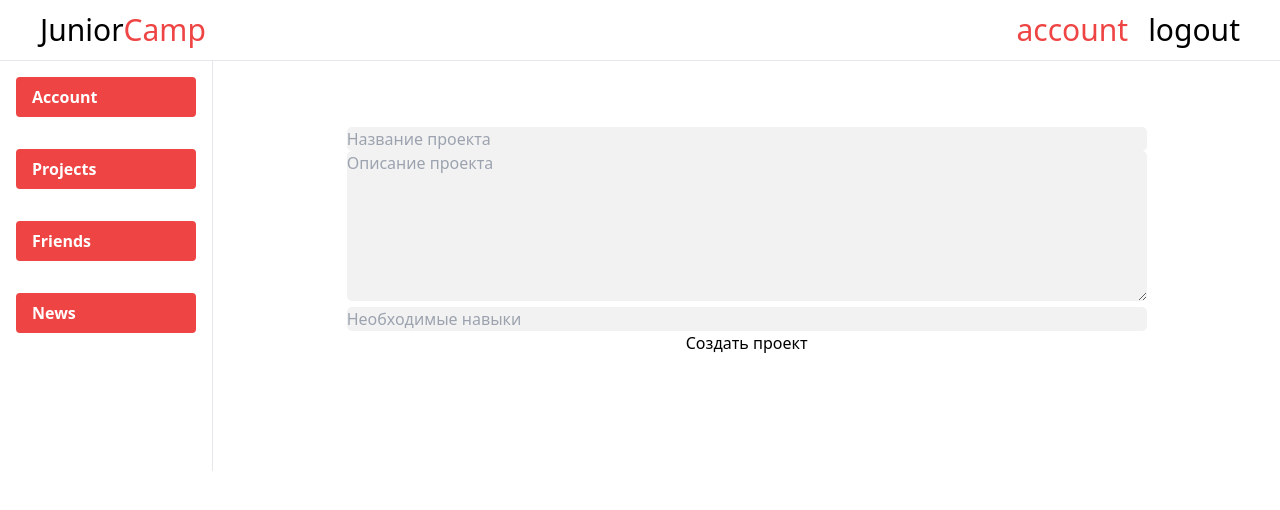
After one commit to YudinRomanovich/JuniorCamp, a FastAPI app: template src/templates/project_create.html in a window 1280 px wide. The commit adds this page. Shown: the top 510 px of the page. Run offline with FastAPI, Linux system fonts and the light colour scheme; the template is opened without the code that fills it, so the values that code supplies are empty; parts of the project's set-up code (start-up, migrations or seed data) failed here and were passed over; some libraries are stand-ins or nearby versions.

Commit message:
feature: add interface 'create project'

```diff
--- a/src/auth/schemas.py
+++ b/src/auth/schemas.py
@@ -15,7 +15,7 @@ class UserRead(schemas.BaseUser[int]):
     profile_image: bytes = None
 
     class Config:
-        orm_mode = True
+        from_attributes = True
 
 
 class UserCreate(schemas.BaseUserCreate):
--- a/src/main.py
+++ b/src/main.py
@@ -7,10 +7,13 @@ from auth.base_config import auth_backend
 
 from pages.router import router as router_base
 from projects.router import router as router_proj
+from auth.utils import router as router_user
+
 
 
 app = FastAPI()
 
+app.include_router(router_user)
 app.include_router(router_base)
 app.include_router(router_proj)
 
--- a/src/projects/schemas.py
+++ b/src/projects/schemas.py
@@ -8,7 +8,7 @@ class ProjectCreate(BaseModel):
     needed_skills: str
 
     class Config:
-        orm_mode = True
+        from_attributes = True
 
 class ProjectRead(BaseModel):
     id: int
--- a/src/templates/account.html
+++ b/src/templates/account.html
@@ -1,4 +1,4 @@
-{% extends "base.html" %}
+{% extends "feed.html" %}
 
 {% block head %}
 <style>
@@ -33,7 +33,6 @@
     <p>Profession: {{ user.profession }}</p>
     <p>Skills: {{ user.skills }}</p>
     <p>Email: {{ user.email }}</p>
-    <p>ID: {{ user.id }}</p>
   </div>
 </div>
 {% endblock %}
--- a/src/templates/feed.html
+++ b/src/templates/feed.html
@@ -1,11 +1,48 @@
-{% extends "base.html" %}
+<!DOCTYPE html>
+<html lang="en">
+<head>
+    <meta charset="UTF-8">
+    <meta name="viewport" content="width=device-width, initial-scale=1.0">
+    <script src="https://cdn.tailwindcss.com"></script>
+    {% block head %}{% endblock %}
+    <title>Junior Camp</title>
+</head>
+<body>
+    <nav>
+        <ul class="flex justify-between text-3xl my-3">
+            <ul class="flex ml-10">
+                <a href="/feed" class="text-red-500 hover:text-red-800">
+                    <span class="text-black">Junior</span>Camp
+                </a>
+            </ul>
+            <ul class="flex gap-5 mr-10">
+                <li><a href="/{{user.username}}" class="text-red-500 hover:text-black-800">account</a></li>
+                <li>
+                    <a href="/login" class="text-black-500 hover:text-black-800">logout</a>
+                </li>
+            </ul>
+        </ul>
+    </nav>
+    <hr>
 
+    <!-- Левая панель разделов -->
+    <div class="flex">
+        <div class="w-1/6 bg-white-200 p-4 border-r">
+            <ul class="space-y-8">
+                <li><a href="/{{user.username}}" class="block w-full bg-red-500 hover:bg-red-700 text-white font-bold py-2 px-4 rounded">Account</a></li>
+                <li><a href="/projects" class="block w-full bg-red-500 hover:bg-red-700 text-white font-bold py-2 px-4 rounded">Projects</a></li>
+                <li><a href="/friends" class="block w-full bg-red-500 hover:bg-red-700 text-white font-bold py-2 px-4 rounded">Friends</a></li>
+                <li><a href="/news" class="block w-full bg-red-500 hover:bg-red-700 text-white font-bold py-2 px-4 rounded">News</a></li>
 
-{% block head %}
+            </ul>
+        </div>
+        <!-- Основное содержимое -->
+        <div class="w-5/6 p-4">
+            <div id="content">
+                {% block content %}Hello, World{% endblock %}
+            </div>
+        </div>
+    </div>
 
-{% endblock %}
-
-
-{% block content %}
-<h1>ТУТ БУДЕТ ОСНОВНАЯ ИНФОРМАЦИЯ</h1>
-{% endblock %}
+</body>
+</html>
--- /dev/null
+++ b/src/templates/project_create.html
@@ -0,0 +1,99 @@
+<!-- index.html -->
+{% extends "feed.html" %}
+
+{% block head %}
+  <style>
+    /* Добавьте ваши стили здесь */
+    form {
+      max-width: 800px;
+      margin: 0 auto;
+      text-align: left;
+      margin-top: 50px;
+      animation: form-appear 0.5s ease;
+    }
+    input {
+      margin: 15px 0;
+      padding: 10px;
+      width: 100%;
+      box-sizing: border-box;
+      background-color: #f2f2f2;
+      border-radius: 5px;
+      border: none;
+    }
+    textarea {
+      margin: 15px 0;
+      padding: 10px;
+      width: 100%;
+      height: 150px;
+      box-sizing: border-box;
+      background-color: #f2f2f2;
+      border-radius: 5px;
+      border: none;
+    }
+    button {
+      background-color: #4CAF50;
+      color: white;
+      padding: 15px 20px;
+      margin: 10px 0;
+      border: none;
+      cursor: pointer;
+      width: 100%;
+      border-radius: 5px;
+    }
+    button:hover {
+      opacity: 0.8;
+    }
+
+    @keyframes form-appear {
+      from { opacity: 0; transform: translateY(10px); }
+      to { opacity: 1; transform: translateY(0); }
+    }
+  </style>
+{% endblock %}
+
+{% block content %}
+  <form id="projectForm">
+    <input type="text" id="name" placeholder="Название проекта">
+    <textarea id="description" placeholder="Описание проекта"></textarea>
+    <input type="text" id="needed_skills" placeholder="Необходимые навыки">
+    <button type="submit">Создать проект</button>
+  </form>
+
+  <div style="height: 50px;"></div>
+
+  <form id="profileForm">
+    <!-- Ваш код для формы профиля -->
+  </form>
+
+  <script>
+    document.getElementById('projectForm').addEventListener('submit', function(event) {
+      event.preventDefault();
+      const authorId = parseInt('{{ user.id }}');
+      const formData = {
+        id: int = Math.floor(Math.random() * (100000 - 1000 + 1)) + 1000,
+        name: document.getElementById('name').value,
+        description: document.getElementById('description').value,
+        author_id: authorId,
+        needed_skills: document.getElementById('needed_skills').value
+      };
+
+      fetch('/projects/create', {
+        method: 'POST',
+        headers: {
+          'Content-Type': 'application/json'
+        },
+        body: JSON.stringify(formData)
+      })
+      .then(response => {
+        if (response.ok) {
+          window.location.href = '/projects';
+        } else {
+          alert('Произошла ошибка при создании проекта.');
+        }
+      });
+    });
+
+    // Ваш код для обработки формы профиля
+
+  </script>
+{% endblock %}
--- a/src/templates/projects.html
+++ b/src/templates/projects.html
@@ -1,4 +1,4 @@
-{% extends "base.html" %}
+{% extends "feed.html" %}
 
 {% block head %}
 <style>
@@ -54,12 +54,13 @@
 {% endblock %}
 
 {% block content %}
-<h1>Projects</h1>
+<button><a href="/projects/new">new project</a></button>
 {% for project in projects %}
   <div class="project-card">
     <h2>{{ project["name"] }}</h2>
     <p>{{ project["description"] }}</p>
     <p>Author: {{ project["author_id"] }}</p>
+    <p>Need: {{ project["needed_skills"] }}</p>
     <a href="#" class="button">View Project</a>
   </div>
 {% endfor %}
```
Also changed, not shown: alembic/versions/2023-12-096e09a6b22ab7_.py (added, +63 -0 lines), alembic/versions/2023-12-117f26857099c3_.py (added, +30 -0 lines), alembic/versions/2023-12-11cfe36a33fca9_.py (added, +48 -0 lines), requirements.txt (added, +53 -0 lines), src/auth/utils.py (+16 -2 lines), src/pages/router.py (+22 -9 lines), src/projects/router.py (+44 -5 lines), src/templates/another_user_account.html (added, +38 -0 lines).
